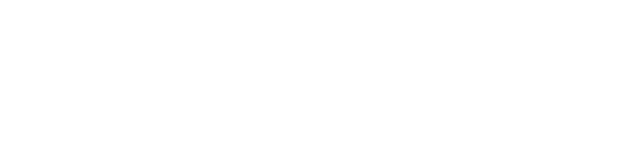
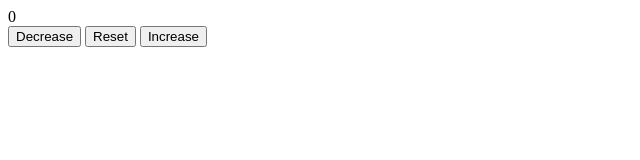
Before and after one commit to Thisara-Chamika/Counter-Program, a plain HTML site: page index.html in a window 1280 px wide. Shown: the whole page, without its empty margins (0-640 px from the left). Drawn offline with Linux system fonts and the light colour scheme.

Commit message:
structure

```diff
--- a/index.html
+++ b/index.html
@@ -8,7 +8,12 @@
 </head>
 <body>
 
-
+    <label id="countLable">0</label>
+    <div id="btnContainer">
+        <button id="decreasebtn" class="buttons">Decrease</button>
+        <button id="resetbtn" class="buttons">Reset</button>
+        <button id="increasebtn" class="buttons">Increase</button>
+    </div>
 
 
     <script src="index.js"></script>
```
